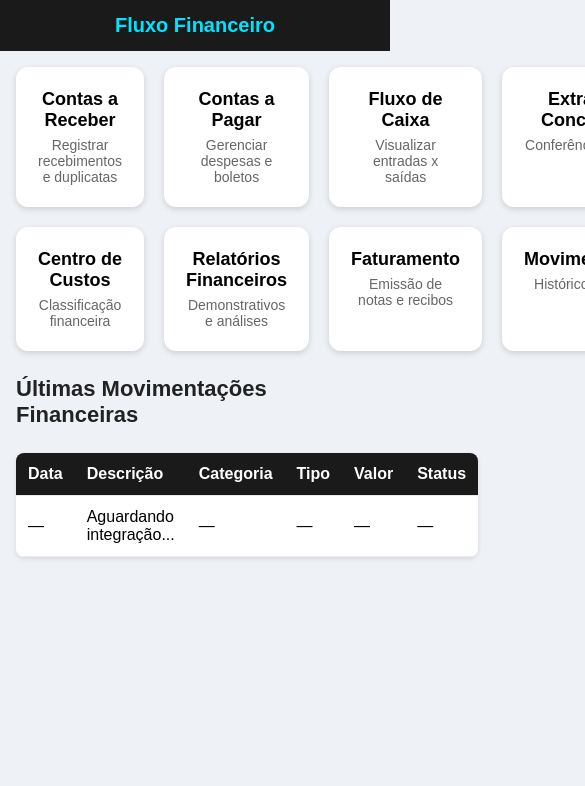
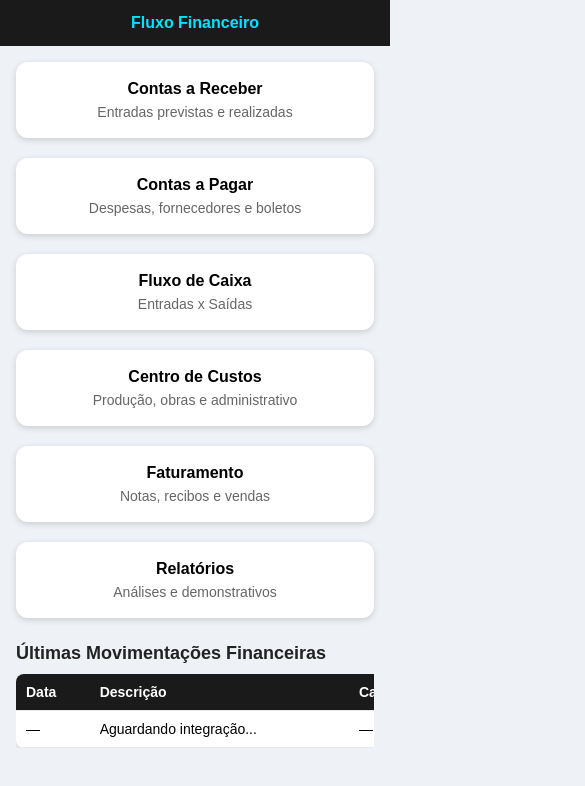
Before and after one commit to jornadasaosucesso/fast-eps, a plain HTML site: page fluxo_financeiro.html in a window 390 px wide. Shown: the top 786 px of the page, 585 px wide, since content can reach past the window. Drawn offline with Linux system fonts and the light colour scheme.

Commit message:
Backup automatico antes do pull - 16/12/2025  9:22:58,12

```diff
--- a/fluxo_financeiro.html
+++ b/fluxo_financeiro.html
@@ -3,154 +3,175 @@
 <head>
 <meta charset="UTF-8" />
 <meta name="viewport" content="width=device-width, initial-scale=1.0" />
-<title>Fluxo Financeiro - EPS</title>
+<title>Fluxo Financeiro - FAST EPS</title>
 
 <style>
-    * {
-    box-sizing: border-box;
+*{
+  box-sizing:border-box;
 }
 
-    body {
-        margin: 0;
-        font-family: Arial, sans-serif;
-        background: #eef1f5;
+body{
+  margin:0;
+  font-family:Arial, sans-serif;
+  background:#eef1f5;
 }
 
-    header {
-        background: #1a1a1a;
-        padding: 14px;
-        color: #00e5ff;
-        font-size: 20px;
-        text-align: center;
-        font-weight: bold;
+/* ================= HEADER ================= */
+header{
+  background:#1a1a1a;
+  padding:14px;
+  color:#00e5ff;
+  font-size:20px;
+  text-align:center;
+  font-weight:bold;
 }
 
-    .container {
-    max-width: 1200px;
-    margin: auto;
-    padding: 16px;
+/* ================= CONTAINER ================= */
+.container{
+  max-width:1200px;
+  margin:auto;
+  padding:16px;
 }
 
-
-    .cards {
-        display: grid;
-        grid-template-columns: repeat(4, 1fr);
-        gap: 20px;
-        margin-bottom: 25px;
+/* ================= CARDS ================= */
+.cards{
+  display:grid;
+  grid-template-columns: repeat(auto-fit, minmax(220px,1fr));
+  gap:20px;
+  margin-bottom:25px;
 }
 
-    .card {
-        background: white;
-        padding: 22px;
-        border-radius: 12px;
-        box-shadow: 0 2px 6px rgba(0,0,0,0.15);
-        cursor: pointer;
-        transition: 0.2s;
-        text-align: center;
-        font-size: 18px;
-        font-weight: bold;
+.card{
+  background:white;
+  padding:22px;
+  border-radius:12px;
+  box-shadow:0 2px 6px rgba(0,0,0,.15);
+  cursor:pointer;
+  transition:.2s;
+  text-align:center;
+  font-size:18px;
+  font-weight:bold;
 }
 
-    .card:hover {
-        transform: scale(1.05);
+.card:hover{
+  transform:scale(1.05);
 }
 
-    .card-small {
-        font-size: 14px;
-        font-weight: normal;
-        color: #666;
-        margin-top: 6px;
+.card-small{
+  font-size:14px;
+  font-weight:normal;
+  color:#666;
+  margin-top:6px;
 }
 
-    table {
-        width: 100%;
-        background: white;
-        border-collapse: collapse;
-        border-radius: 8px;
-        overflow: hidden;
-        box-shadow: 0 2px 5px rgba(0,0,0,0.1);
-        margin-top: 25px;
+/* ================= TABELA ================= */
+.section-title{
+  margin-top:25px;
+  margin-bottom:10px;
+  font-size:22px;
+  font-weight:bold;
+  color:#222;
 }
 
-    th, td {
-        padding: 12px;
-        text-align: left;
-        border-bottom: 1px solid #eaeaea;
+.table-wrap{
+  overflow-x:auto;
 }
 
-    th {
-        background: #1a1a1a;
-        color: #fff;
+table{
+  width:100%;
+  min-width:700px;
+  background:white;
+  border-collapse:collapse;
+  border-radius:8px;
+  overflow:hidden;
+  box-shadow:0 2px 5px rgba(0,0,0,.1);
 }
 
-    tr:hover {
-        background: #f7f9fc;
+th, td{
+  padding:12px;
+  text-align:left;
+  border-bottom:1px solid #eaeaea;
+  white-space:nowrap;
 }
 
-    .section-title {
-        margin-top: 25px;
-        margin-bottom: 10px;
-        font-size: 22px;
-        font-weight: bold;
-        color: #222;
+th{
+  background:#1a1a1a;
+  color:white;
 }
 
+tr:hover{
+  background:#f7f9fc;
+}
+
+/* ================= RESPONSIVO ================= */
+@media(max-width:600px){
+
+  header{
+    font-size:16px;
+  }
+
+  .card{
+    font-size:16px;
+    padding:18px;
+  }
+
+  .section-title{
+    font-size:18px;
+  }
+
+  th, td{
+    font-size:14px;
+    padding:10px;
+  }
+}
 </style>
 </head>
+
 <body>
 
 <header>Fluxo Financeiro</header>
 
 <div class="container">
 
-    <!-- CARDS DE AÇÕES RÁPIDAS -->
+  <!-- CARDS -->
   <div class="cards">
 
     <div class="card" onclick="msg('Contas a Receber')">
       Contas a Receber
-            <div class="card-small">Registrar recebimentos e duplicatas</div>
+      <div class="card-small">Entradas previstas e realizadas</div>
     </div>
 
     <div class="card" onclick="msg('Contas a Pagar')">
       Contas a Pagar
-            <div class="card-small">Gerenciar despesas e boletos</div>
+      <div class="card-small">Despesas, fornecedores e boletos</div>
     </div>
 
     <div class="card" onclick="msg('Fluxo de Caixa')">
       Fluxo de Caixa
-            <div class="card-small">Visualizar entradas x saídas</div>
-        </div>
-
-        <div class="card" onclick="msg('Extratos e Conciliação')">
-            Extratos e Conciliação
-            <div class="card-small">Conferência bancária</div>
+      <div class="card-small">Entradas x Saídas</div>
     </div>
 
     <div class="card" onclick="msg('Centro de Custos')">
       Centro de Custos
-            <div class="card-small">Classificação financeira</div>
-        </div>
-
-        <div class="card" onclick="msg('Relatórios Financeiros')">
-            Relatórios Financeiros
-            <div class="card-small">Demonstrativos e análises</div>
+      <div class="card-small">Produção, obras e administrativo</div>
     </div>
 
     <div class="card" onclick="msg('Faturamento')">
       Faturamento
-            <div class="card-small">Emissão de notas e recibos</div>
+      <div class="card-small">Notas, recibos e vendas</div>
     </div>
 
-        <div class="card" onclick="msg('Movimentações')">
-            Movimentações
-            <div class="card-small">Histórico completo</div>
+    <div class="card" onclick="msg('Relatórios Financeiros')">
+      Relatórios
+      <div class="card-small">Análises e demonstrativos</div>
     </div>
 
   </div>
 
-    <!-- TABELA DEMONSTRATIVA -->
+  <!-- TABELA -->
   <div class="section-title">Últimas Movimentações Financeiras</div>
 
+  <div class="table-wrap">
     <table>
       <thead>
         <tr>
@@ -162,7 +183,6 @@
           <th>Status</th>
         </tr>
       </thead>
-
       <tbody>
         <tr>
           <td>—</td>
@@ -174,12 +194,13 @@
         </tr>
       </tbody>
     </table>
+  </div>
 
 </div>
 
 <script>
-function msg(nome) {
-    alert(nome + " — função em desenvolvimento.");
+function msg(nome){
+  alert(nome + " — módulo em desenvolvimento.");
 }
 </script>
 
```
Also changed, not shown: index.html (+7 -8 lines). Lines whose indentation alone changed are shown as unchanged.
